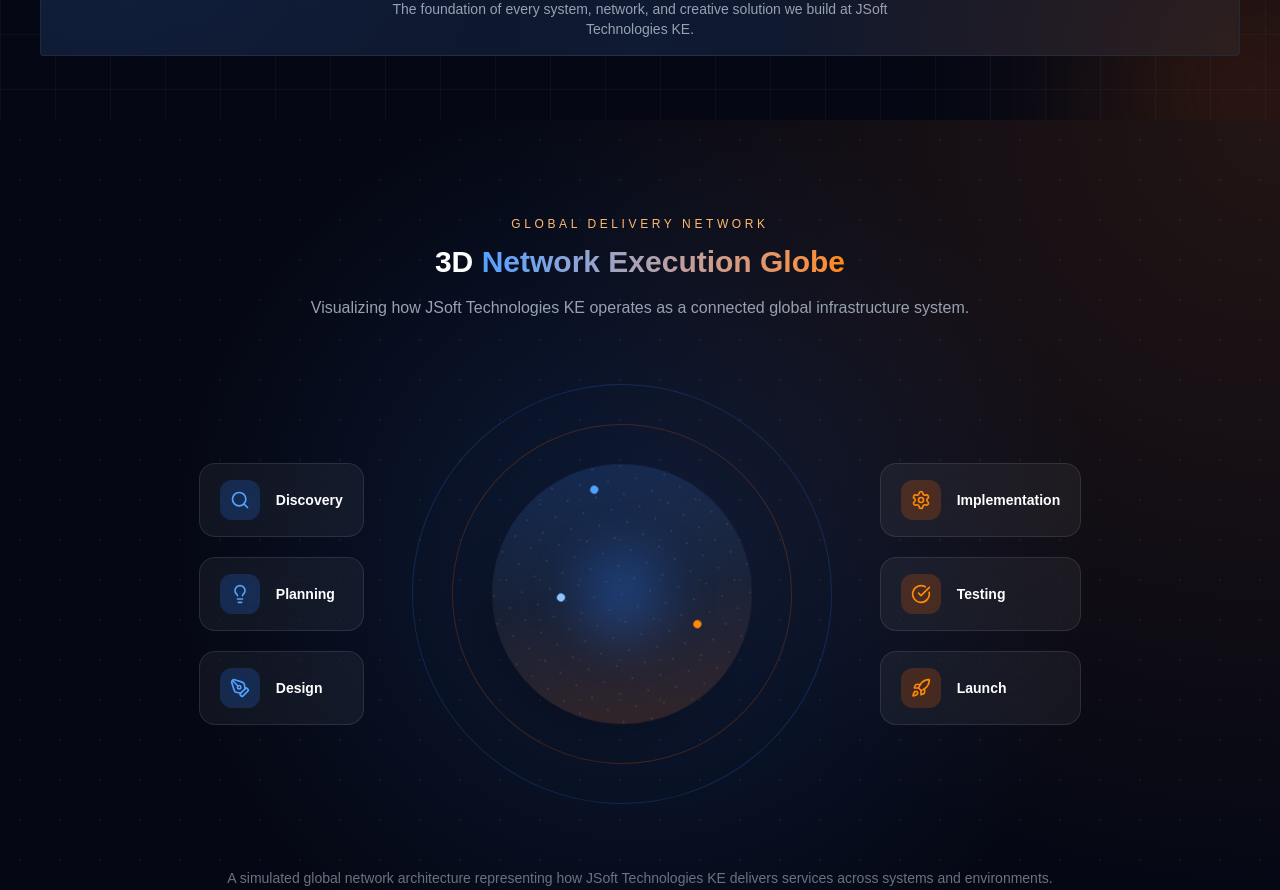
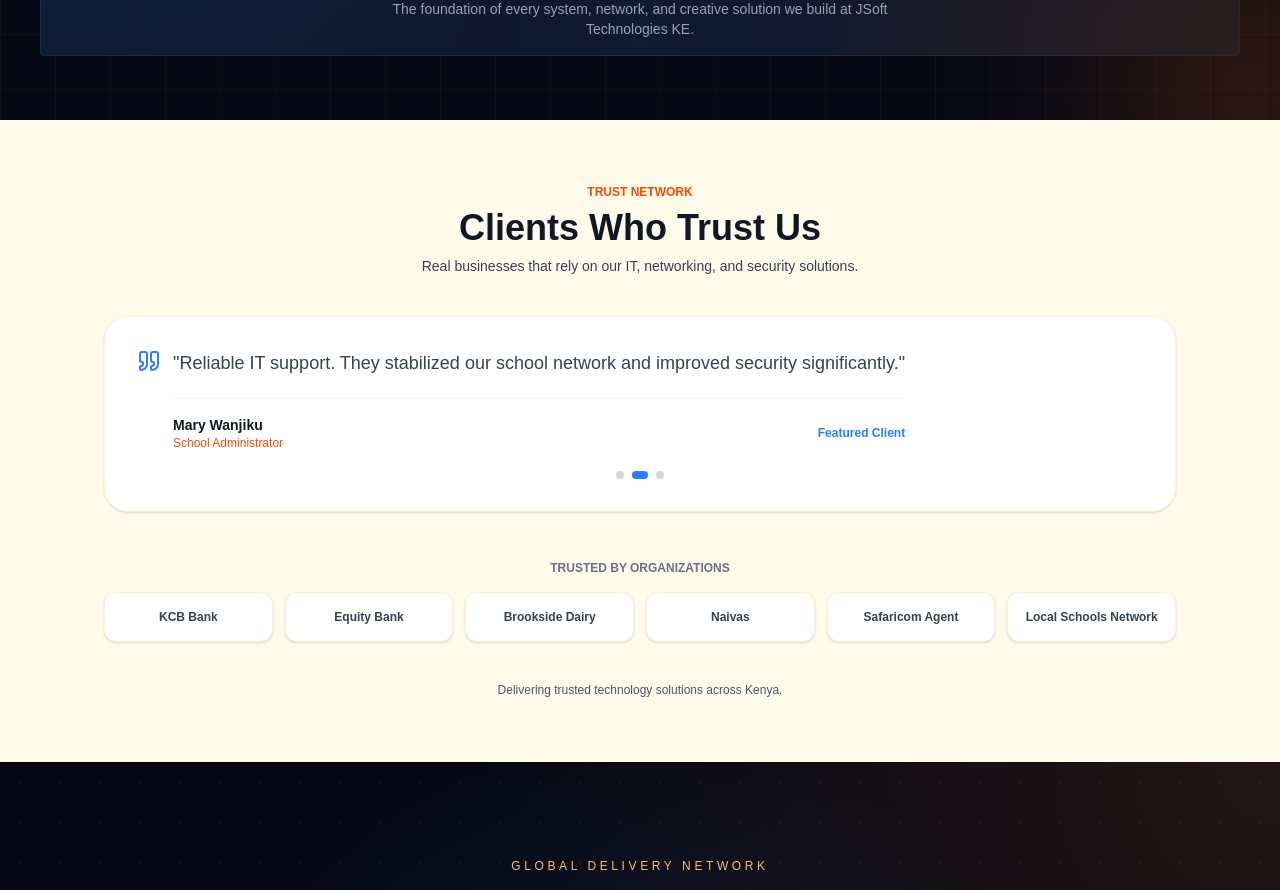
Before and after one commit to Seifuddin/jsofttechnologies, a Next.js app: page /about in a window 1280 px wide. Shown: the part 1900-2790 px from the top of the page. Built offline with nearby package versions, Linux system fonts and the light colour scheme.

Commit message:
added testimonials

```diff
--- a/app/about/page.jsx
+++ b/app/about/page.jsx
@@ -3,6 +3,7 @@
 import MissionVisionMotto from "../components/Mission";
 import ProcessSection from "../components/Process";
 import TeamSection from "../components/Team";
+import Testimonials from "../components/Testimonials";
 import CompanyStory from "../components/Timeline";
 
 export default function AboutPage() {
@@ -11,6 +12,7 @@
         <AboutHero />
         <CompanyStory />
         <MissionVisionMotto />
+        <Testimonials />
         <ProcessSection />
         <TeamSection />
     </div>
--- a/app/components/Navbar.jsx
+++ b/app/components/Navbar.jsx
@@ -12,8 +12,7 @@
     { name: "Home", href: "/" },
     { name: "Services", href: "/services" },
     { name: "About", href: "/about" },
-    { name: "Portfolio", href: "/portfolio" },
-    { name: "Contact", href: "/contacts" },
+    { name: "Contact Us", href: "/contacts" },
   ];
 
   useEffect(() => {
--- /dev/null
+++ b/app/components/Testimonials.jsx
@@ -0,0 +1,141 @@
+"use client";
+
+import { motion } from "framer-motion";
+import { Quote } from "lucide-react";
+import { useEffect, useState } from "react";
+
+export default function TrustSection() {
+  const testimonials = [
+    {
+      name: "James Mwangi",
+      role: "Business Owner",
+      text: "JSoft Technologies KE delivered a complete CCTV and network setup. Everything works flawlessly and support is fast.",
+    },
+    {
+      name: "Mary Wanjiku",
+      role: "School Administrator",
+      text: "Reliable IT support. They stabilized our school network and improved security significantly.",
+    },
+    {
+      name: "David Otieno",
+      role: "Shop Manager",
+      text: "Professional service from start to finish. They handled our full installation perfectly.",
+    },
+  ];
+
+  const logos = [
+    "KCB Bank",
+    "Equity Bank",
+    "Brookside Dairy",
+    "Naivas",
+    "Safaricom Agent",
+    "Local Schools Network",
+  ];
+
+  const [index, setIndex] = useState(0);
+
+  // AUTO ROTATION
+  useEffect(() => {
+    const interval = setInterval(() => {
+      setIndex((prev) => (prev + 1) % testimonials.length);
+    }, 4000);
+
+    return () => clearInterval(interval);
+  }, []);
+
+  const active = testimonials[index];
+
+  return (
+    <section className="relative bg-amber-50 py-16 text-gray-900">
+      <div className="mx-auto max-w-6xl px-6 lg:px-10">
+
+        {/* HEADER */}
+        <motion.div
+          initial={{ opacity: 0, y: 20 }}
+          whileInView={{ opacity: 1, y: 0 }}
+          viewport={{ once: true }}
+          className="mb-10 text-center"
+        >
+          <p className="text-xs font-semibold text-orange-600">
+            TRUST NETWORK
+          </p>
+
+          <h2 className="mt-2 text-3xl font-black sm:text-4xl">
+            Clients Who Trust Us
+          </h2>
+
+          <p className="mt-2 text-sm text-gray-700">
+            Real businesses that rely on our IT, networking, and security solutions.
+          </p>
+        </motion.div>
+
+        {/* FEATURED CAROUSEL */}
+        <div className="relative mb-12 overflow-hidden rounded-3xl border border-orange-100 bg-white p-8 shadow-sm">
+
+          <div className="flex items-start gap-3">
+            <Quote className="h-6 w-6 text-blue-500" />
+
+            <motion.div
+              key={index}
+              initial={{ opacity: 0, y: 10 }}
+              animate={{ opacity: 1, y: 0 }}
+              transition={{ duration: 0.4 }}
+            >
+              <p className="text-lg leading-relaxed text-gray-700">
+                "{active.text}"
+              </p>
+
+              <div className="mt-5 flex items-center justify-between border-t border-gray-100 pt-4">
+                <div>
+                  <p className="text-sm font-bold">{active.name}</p>
+                  <p className="text-xs text-orange-600">{active.role}</p>
+                </div>
+
+                <span className="text-xs font-semibold text-blue-500">
+                  Featured Client
+                </span>
+              </div>
+            </motion.div>
+          </div>
+
+          {/* DOT INDICATORS */}
+          <div className="mt-5 flex justify-center gap-2">
+            {testimonials.map((_, i) => (
+              <div
+                key={i}
+                className={`h-2 w-2 rounded-full transition-all ${
+                  i === index ? "bg-blue-500 w-4" : "bg-gray-300"
+                }`}
+              />
+            ))}
+          </div>
+        </div>
+
+        {/* CLIENT LOGOS */}
+        <div className="mb-10">
+          <p className="mb-4 text-center text-xs font-semibold text-gray-500">
+            TRUSTED BY ORGANIZATIONS
+          </p>
+
+          <div className="grid grid-cols-2 gap-3 sm:grid-cols-3 lg:grid-cols-6">
+            {logos.map((logo, i) => (
+              <motion.div
+                key={i}
+                whileHover={{ scale: 1.05 }}
+                className="flex items-center justify-center rounded-xl border border-orange-100 bg-white px-3 py-4 text-center text-xs font-semibold text-gray-700 shadow-sm"
+              >
+                {logo}
+              </motion.div>
+            ))}
+          </div>
+        </div>
+
+        {/* SMALL SUPPORTING LINE */}
+        <p className="text-center text-xs text-gray-600">
+          Delivering trusted technology solutions across Kenya.
+        </p>
+
+      </div>
+    </section>
+  );
+}
```
